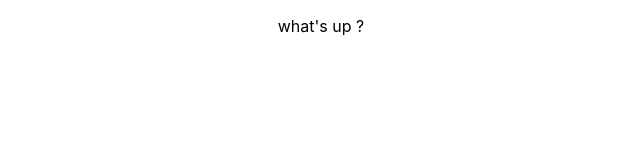
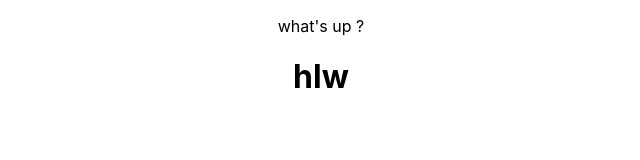
Before and after one commit to Iasir-Arafat-riaz/react-conditional-rendering, a React (Create React App) app: page / in a window 1280 px wide. Shown: the top 160 px of the page, without its empty margins (319-959 px from the left). Built offline with nearby package versions, Linux system fonts and the light colour scheme.

Commit message:
new commit

```diff
--- a/src/App.js
+++ b/src/App.js
@@ -6,7 +6,7 @@
     <div className="App">
 
      <p>what's up ?</p>
-
+    <h1>hlw</h1>
     </div>
   );
 }
```
